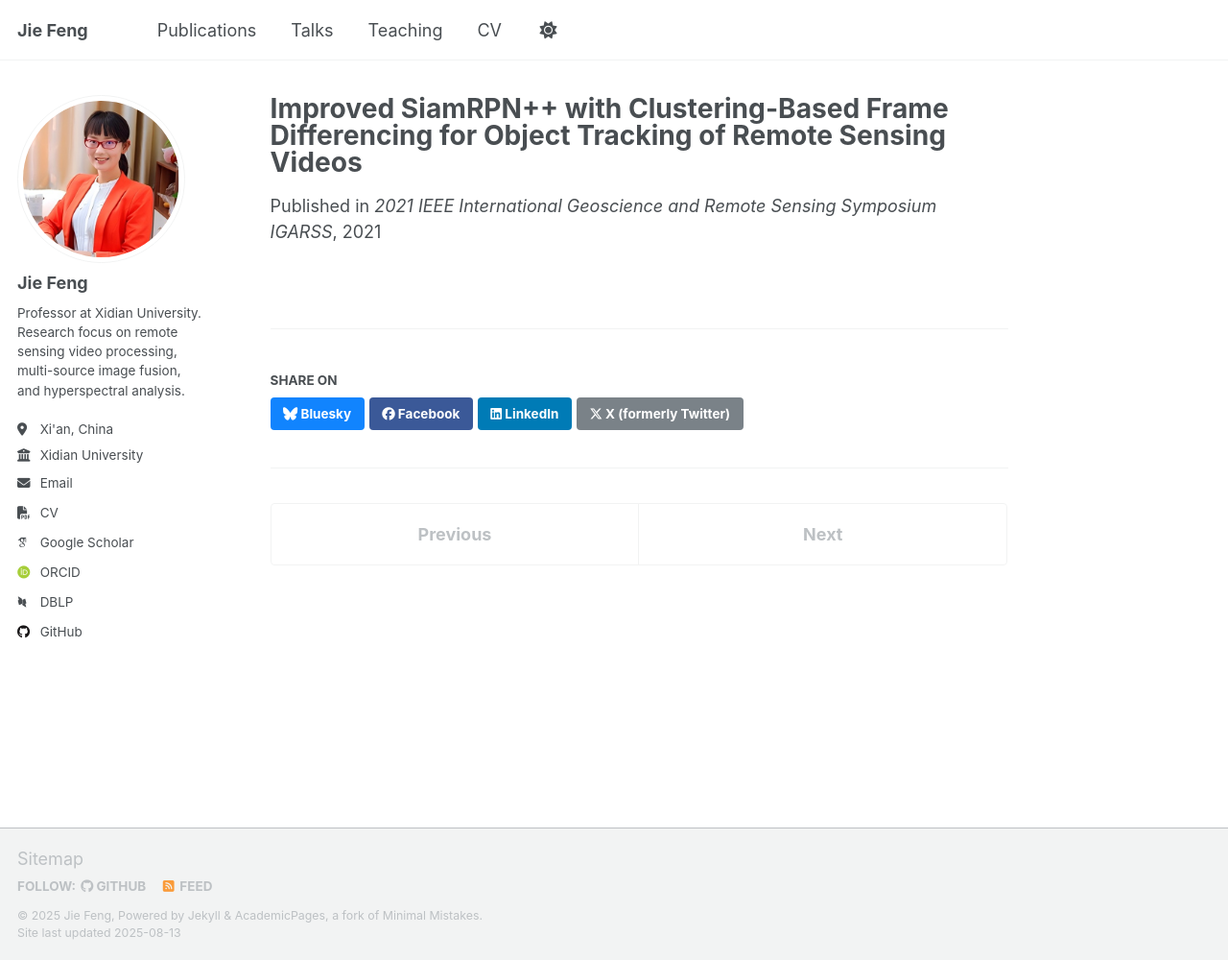
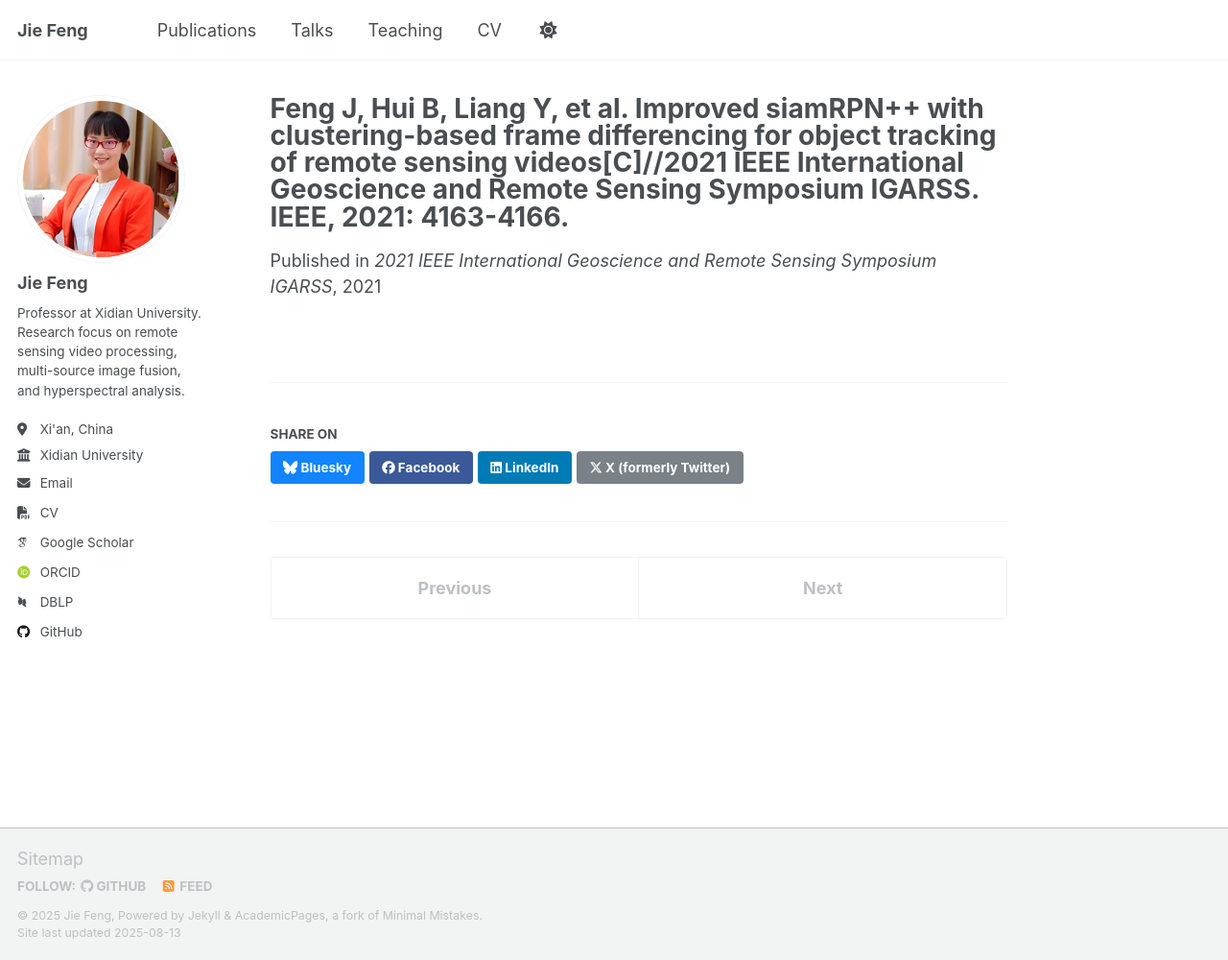
Before and after one commit to jiefeng0109/jiefeng0109.github.io, a Jekyll site: the page built from _publications/2021-10-12-paper-title-number-11.md, in a window 1280 px wide and 1000 px high. Shown: the whole window at 96% size. Built offline with Jekyll 4.4.1, drawn with Linux system fonts in a browser that asks for light colours; some web fonts are replaced; a script that is not in the unit is left out.

Commit message:
Update 2021-10-12-paper-title-number-11.md

```diff
--- a/_publications/2021-10-12-paper-title-number-11.md
+++ b/_publications/2021-10-12-paper-title-number-11.md
@@ -1,5 +1,5 @@
 ---
-title: "Improved SiamRPN++ with Clustering-Based Frame Differencing for Object Tracking of Remote Sensing Videos"
+title: "Feng J, Hui B, Liang Y, et al. Improved siamRPN++ with clustering-based frame differencing for object tracking of remote sensing videos[C]//2021 IEEE International Geoscience and Remote Sensing Symposium IGARSS. IEEE, 2021: 4163-4166."
 collection: publications
 category: manuscripts
 permalink: /publication/2021-10-12-paper-title-number-11
```
